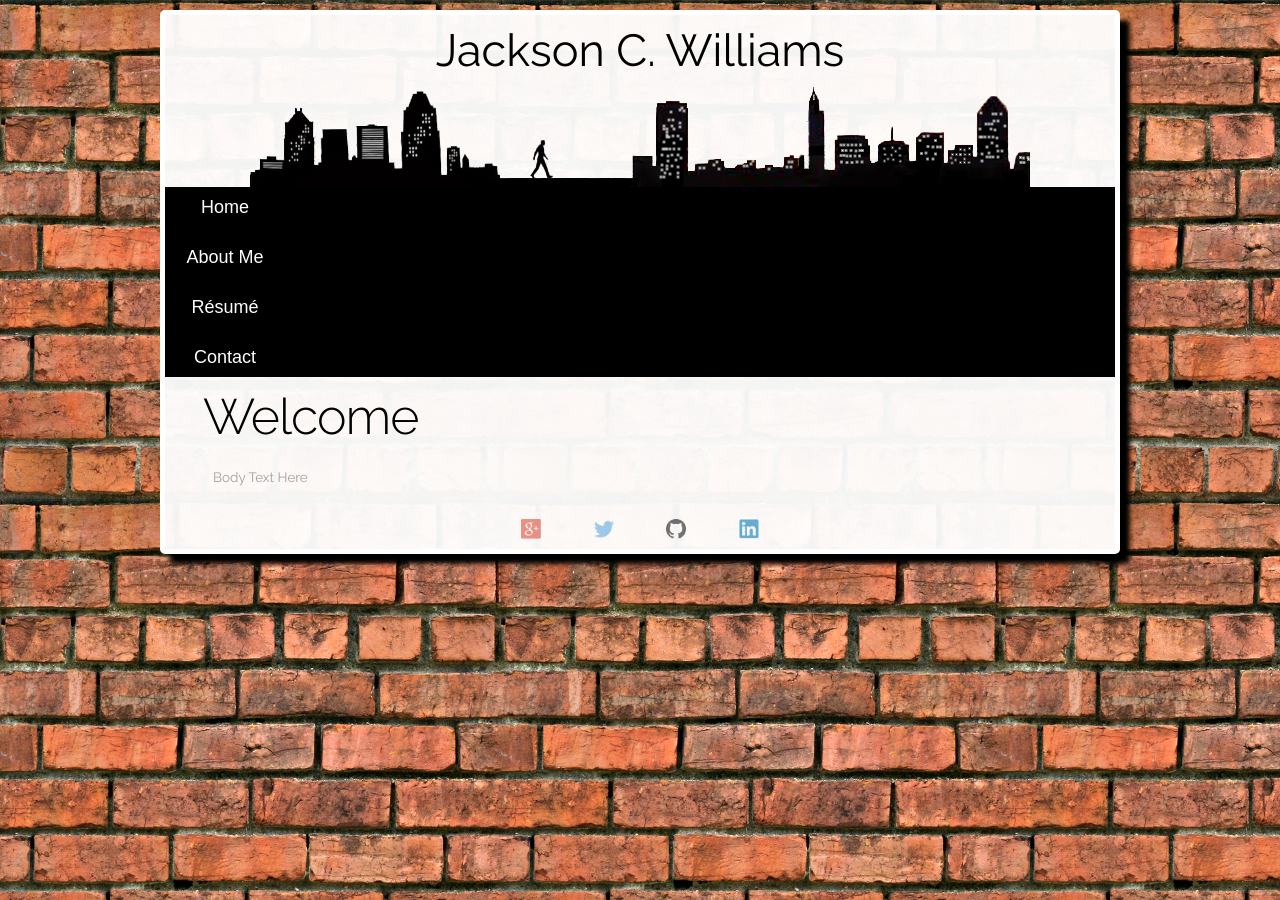
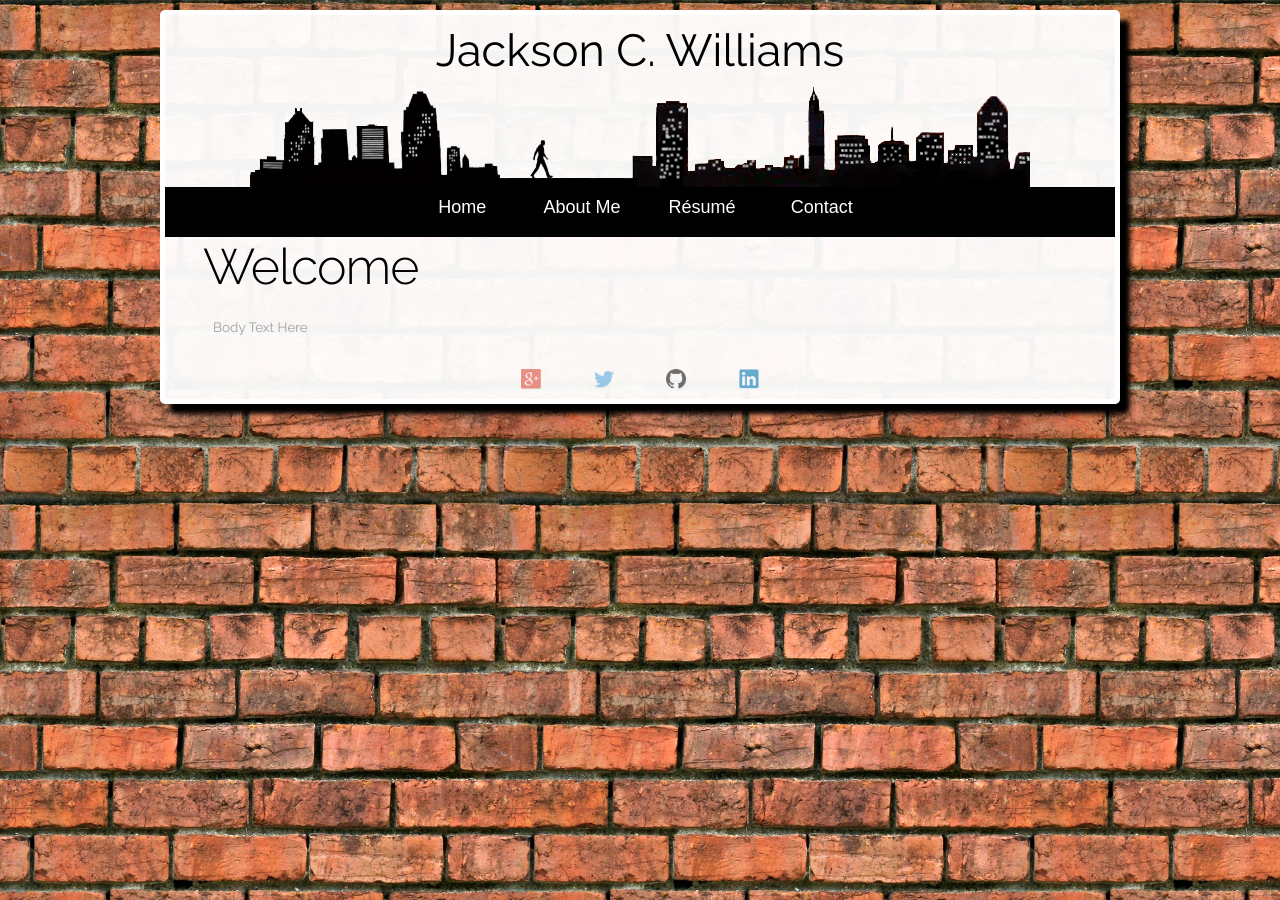
Before and after one commit to jacksoncwilliams/jackson-erin, a Jekyll site: the page built from fleektryout.html, in a window 1280 px wide. Built offline with Jekyll 4.4.1, drawn with Linux system fonts in a browser that asks for light colours.

Commit message:
Update layout.css

```diff
--- a/css/layout.css
+++ b/css/layout.css
@@ -127,7 +127,7 @@ text-align: center;
 .nav a {
   text-decoration: none;
   color: #ffffff;
-  display: inline-block;
+  display: block;
   transition: .3s background-color;
 }
 
@@ -153,7 +153,7 @@ text-align: center;
 
   /* Option 1 - Display Inline */
   .nav li {
-    display: block;
+    display: inline-block;
     margin-right: -4px;
   }
 
```
